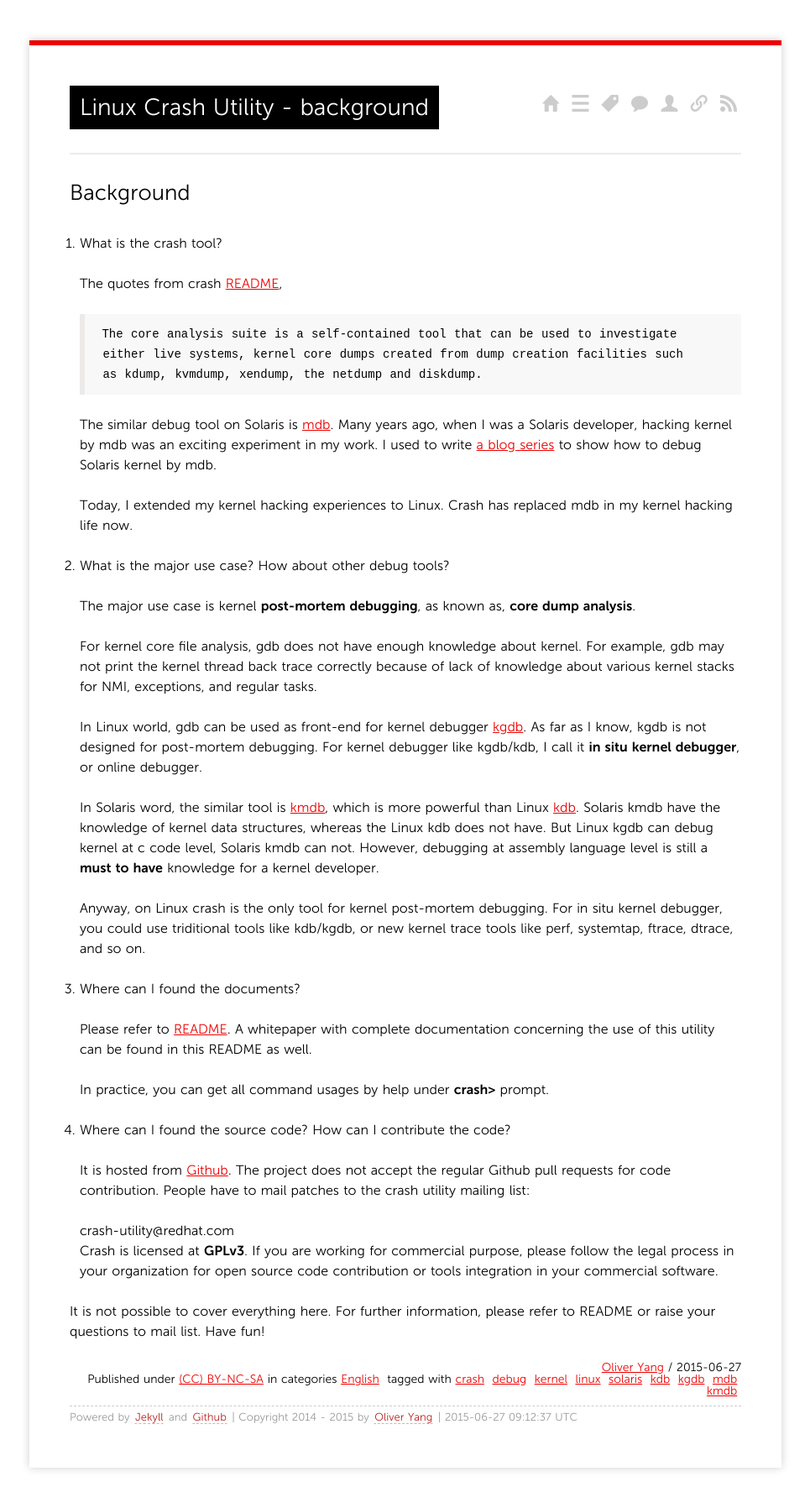
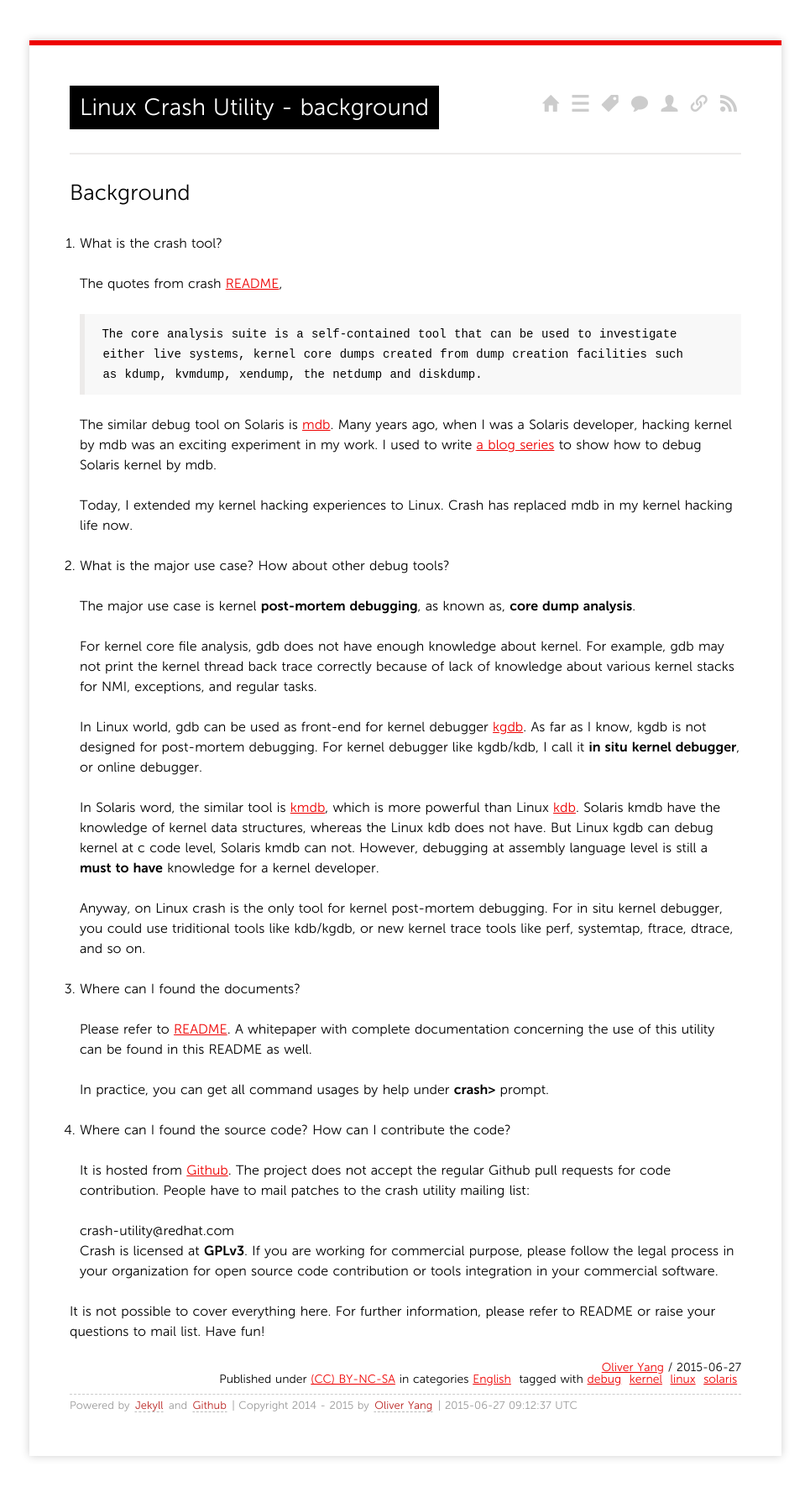
Before and after one commit to yangoliver/yangoliver.github.io, a Jekyll site: the page built from _posts/2015/2015-06-27-linux-crash-background.md, in a window 1280 px wide. Shown: the whole page at 84% size, without its empty margins (157-1122 px from the left). Built offline with Jekyll 4.4.1, drawn with Linux system fonts in a browser that asks for light colours; Markdown is read by kramdown in place of the engine named in the settings; comment, search, counter and statistics services are not loaded.

Commit message:
clena up tags, remove unnecessary tags
Signed-off-by: Yong Yang <yangoliver@gmail.com>

```diff
--- a/_posts/2015/2015-06-27-linux-crash-background.md
+++ b/_posts/2015/2015-06-27-linux-crash-background.md
@@ -4,7 +4,7 @@ title: Linux Crash Utility - background
 categories:
 - English
 tags:
-- [crash, debug, kernel, linux, solaris, kdb, kgdb, mdb, kmdb]
+- [debug, kernel, linux, solaris]
 ---
 
 ##Background
```
